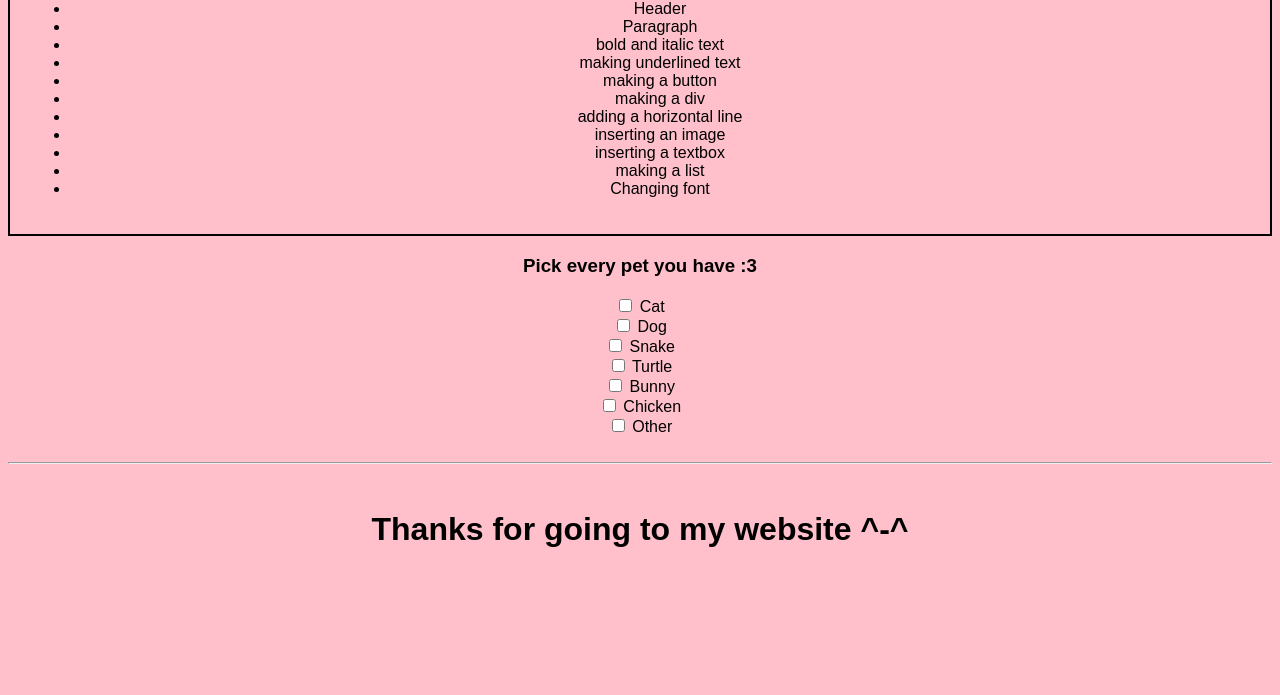
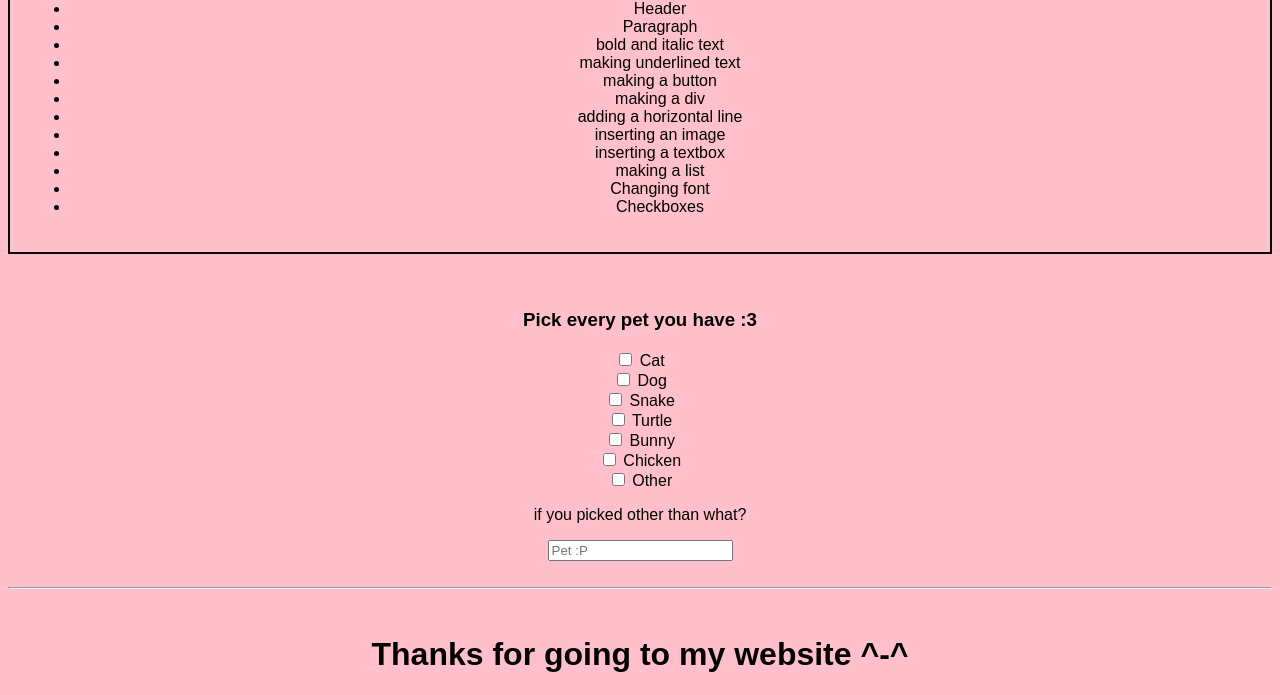
Before and after one commit to Woah865/woah865.github.io, a plain HTML site: page index.html in a window 1280 px wide. Shown: the part 401-1096 px from the top of the page. Before the commit the page ends 971 px from the top, so only its background shows below. Drawn offline with Linux system fonts and the light colour scheme.

Commit message:
Update index.html

```diff
--- a/index.html
+++ b/index.html
@@ -31,8 +31,11 @@
       <li>inserting a textbox</li>
       <li>making a list</li>
       <li>Changing font</li>
+      <li>Checkboxes</li>
     </ul>
   </div>
+  <br>
+  <br>
   <div>
     <h3>Pick every pet you have :3</h1>
     <input type="checkbox" id="cat"> Cat<br>
@@ -42,7 +45,10 @@
     <input type="checkbox" id="bunny"> Bunny<br>
     <input type="checkbox" id="chicken"> Chicken<br>
     <input type="checkbox" id="other"> Other<br>
+    <p> if you picked other than what?</p>
+    <input type="text" placeholder="Pet :P">
   </div>
+
   <br>
 <hr>
   <br>
```
